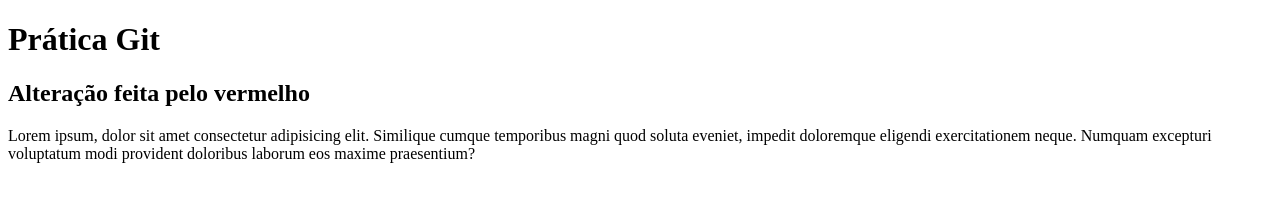
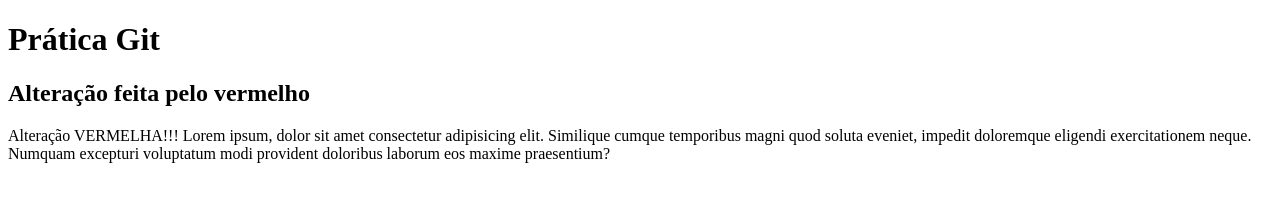
Before and after one commit to sergiomoura/praticaGit, a plain HTML site: page index.html in a window 1280 px wide. Drawn offline with Linux system fonts and the light colour scheme.

```diff
--- a/index.html
+++ b/index.html
@@ -12,10 +12,10 @@
       <h2>Alteração feita pelo vermelho</h2>
     </main>
     <footer>
-      Lorem ipsum, dolor sit amet consectetur adipisicing elit. Similique cumque
-      temporibus magni quod soluta eveniet, impedit doloremque eligendi
-      exercitationem neque. Numquam excepturi voluptatum modi provident
-      doloribus laborum eos maxime praesentium?
+      Alteração VERMELHA!!! Lorem ipsum, dolor sit amet consectetur adipisicing
+      elit. Similique cumque temporibus magni quod soluta eveniet, impedit
+      doloremque eligendi exercitationem neque. Numquam excepturi voluptatum
+      modi provident doloribus laborum eos maxime praesentium?
     </footer>
   </body>
 </html>
```
